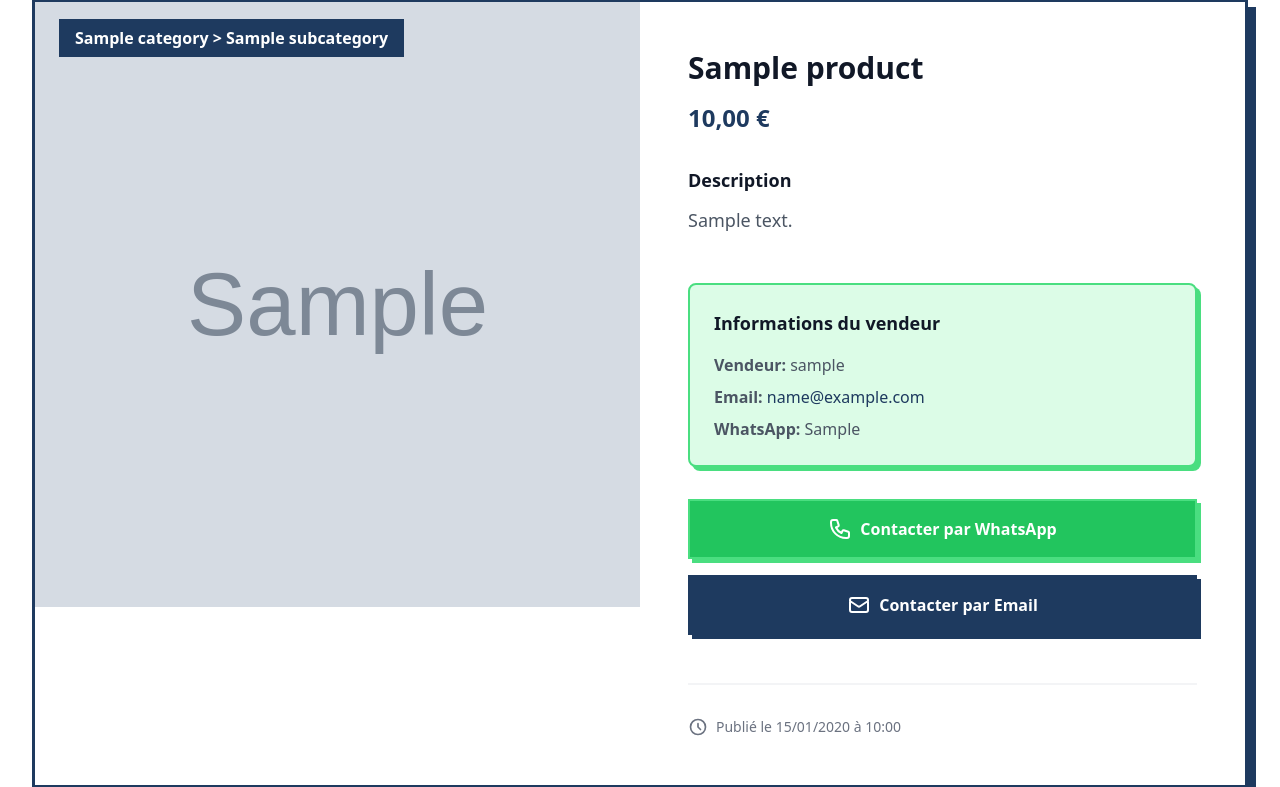
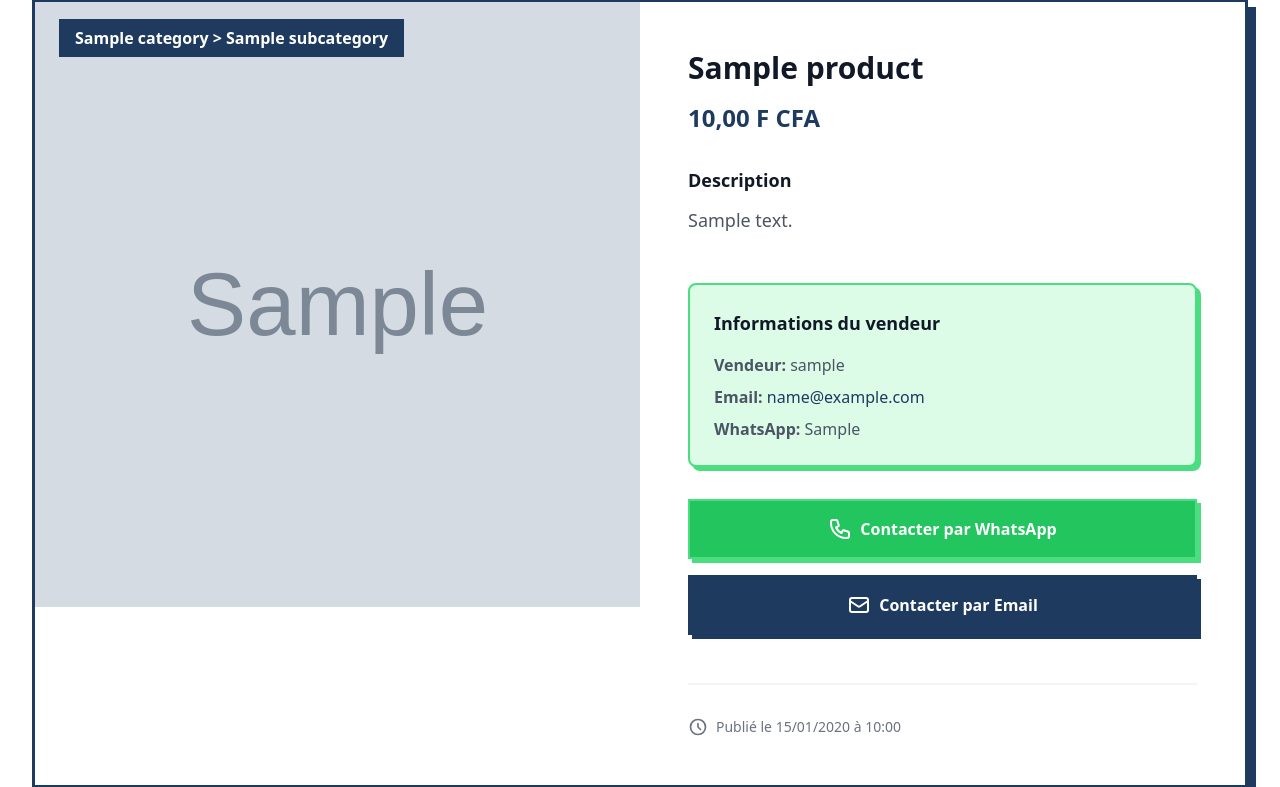
Before and after one commit to BadraAlou/marketplace, a Django app: page /product/1/ in a window 1280 px wide. Shown: the part 181-968 px from the top of the page. Run offline with Django 5.2, Linux system fonts and the light colour scheme; tables that the repository leaves empty hold one stand-in row (values such as "Sample post"); grey boxes marked "Sample" are stand-in pictures; some libraries are stand-ins or nearby versions.

Commit message:
update html...

```diff
--- a/products/templates/products/product_detail.html
+++ b/products/templates/products/product_detail.html
@@ -37,7 +37,7 @@
             </div>
             <div class="p-12">
                 <h1 class="text-3xl font-black text-gray-900 mb-4">{{ product.name }}</h1>
-                <p class="text-2xl font-black text-navy mb-8">{{ product.price }} €</p>
+                <p class="text-2xl font-black text-navy mb-8">{{ product.price }} F CFA</p>
 
                 <!-- Description -->
                 <div class="prose max-w-none mb-12">
@@ -115,7 +115,7 @@
                         </div>
                         <div class="p-6">
                             <h3 class="text-lg font-black text-gray-900 mb-2">{{ similar_product.name }}</h3>
-                            <p class="text-xl font-black text-navy mb-4">{{ similar_product.price }} €</p>
+                            <p class="text-xl font-black text-navy mb-4">{{ similar_product.price }} F CFA</p>
                             <a href="{% url 'product_detail' similar_product.pk %}"
                                class="neo-brutalist-green-sm bg-green-fresh text-white px-4 py-2 font-bold hover:-translate-y-0.5 hover:translate-x-0.5 hover:shadow-[3px_3px_0px_rgb(74_222_128)] transition-all duration-200">
                                 Voir détails
--- a/products/templates/products/product_list.html
+++ b/products/templates/products/product_list.html
@@ -113,7 +113,7 @@
                         <h3 class="text-xl font-black text-gray-900 mb-3">{{ product.name }}</h3>
                         <p class="text-gray-600 mb-6 line-clamp-2">{{ product.description }}</p>
                         <div class="flex items-center justify-between">
-                            <span class="text-2xl font-black text-navy">{{ product.price }} €</span>
+                            <span class="text-2xl font-black text-navy">{{ product.price }} F CFA</span>
                             <a href="{% url 'product_detail' product.pk %}"
                                class="neo-brutalist-green-sm bg-green-fresh text-white px-6 py-3 font-bold hover:-translate-y-0.5 hover:translate-x-0.5 hover:shadow-[5px_5px_0px_rgb(74_222_128)] transition-all duration-200">
                                 Voir détails
```
